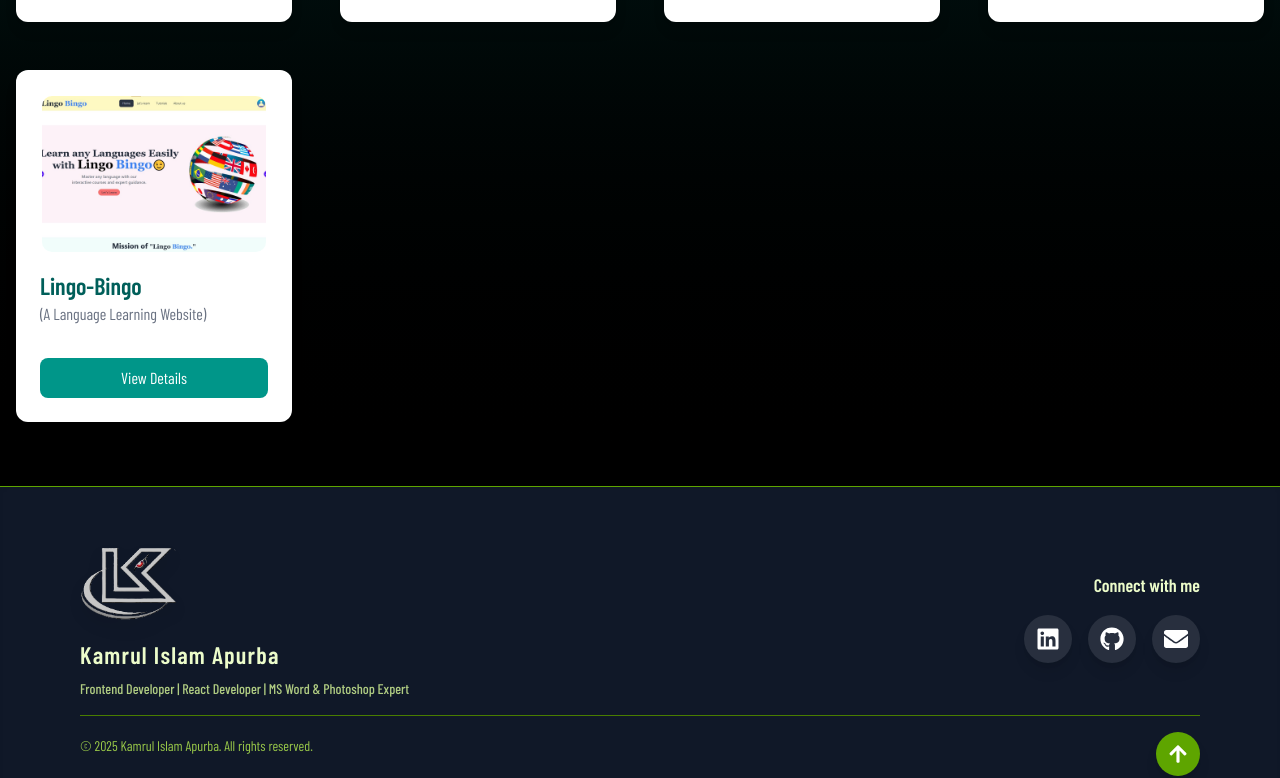
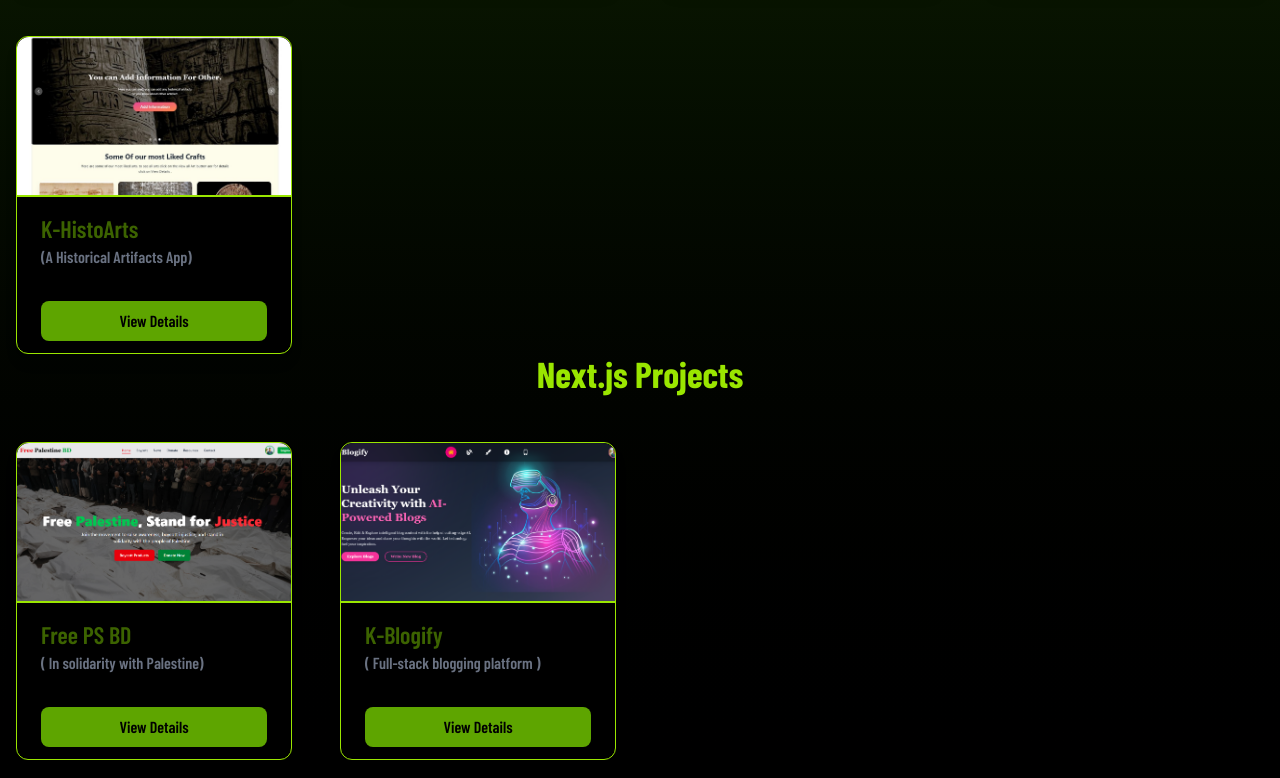
Before and after one commit to kamrul2006/-codes-raft-jt, a React (Vite) app: page /projects in a window 1280 px wide. Shown: the part 546-1324 px from the top of the page. Built offline with nearby package versions, Linux system fonts and the light colour scheme; a web font is replaced by a local one.

Commit message:
Project page added

```diff
--- a/src/Components/Home/ProjectsSection.jsx
+++ b/src/Components/Home/ProjectsSection.jsx
@@ -56,14 +56,14 @@ const projects = [
 const ProjectCard = ({ project }) => {
 
     return (
-        <div className="bg-white rounded-xl shadow-lg hover:shadow-2xl transition-all duration-300 ease-in-out w-full p-6">
+        <div className="bg-black border border-lime-400 rounded-xl shadow-lg hover:shadow-2xl transition-all duration-300 ease-in-out w-full p-6">
 
             <Fade duration={1500}>
                 <img src={project.image} alt={project.name} className="w-full h-40 object-cover rounded-xl mb-4 border-2" />
             </Fade>
 
-            <h3 className="text-2xl font-semibold text-lime-800">{project.name}</h3>
-            <h4 className="text-md text-gray-500 mb-4">{project.nameDis}</h4>
+            <h3 className="text-2xl font-semibold  text-lime-500">{project.name}</h3>
+            <h4 className="text-md text-gray-400 mb-4">{project.nameDis}</h4>
 
 
         </div>
@@ -74,7 +74,7 @@ const ProjectsSection = () => {
     return (
         <section id="portfolio" className="py-16 bg-gradient-to-b from-lime-950 to-black text-white">
             <h2 className="text-4xl font-bold text-lime-400 text-center mb-12">My Projects</h2>
-            <div className="grid grid-cols-1 sm:grid-cols-2 md:grid-cols-3 lg:grid-cols-4 gap-12 mx-4">
+            <div className="grid grid-cols-1  sm:grid-cols-2 md:grid-cols-3 lg:grid-cols-4 gap-12 mx-4">
                 {projects.map((project) => (
                     <ProjectCard key={project.name} project={project} />
                 ))}
@@ -82,7 +82,7 @@ const ProjectsSection = () => {
 
             <div className="flex items-center justify-center py-5 lg:py-10">
                 <Link to={'/projects'}
-                    className="py-2  px-5 lg:px-9 lg:text-lg rounded-full bg-lime-600 text-black hover:border-2 hover:bg-black transition hover:border-lime-600 hover:text-lime-600 flex items-center justify-center gap-3 hover:drop-shadow-2xl hover:drop-shadow-lime-950 font-semibold w-full lg:w-fit mx-4">
+                    className="py-2  px-5 lg:px-9 lg:text-lg rounded-full bg-lime-600 text-black hover:border-2 hover:bg-black transition hover:border-lime-600 hover:text-lime-600 flex items-center justify-center gap-3 hover:drop-shadow-2xl hover:drop-shadow-lime-950 font-semibold w-full lg:w-fit mx-">
                     See All Projects
                 </Link>
             </div>
--- a/src/Pages/AllProjectsPage.jsx
+++ b/src/Pages/AllProjectsPage.jsx
@@ -4,6 +4,8 @@ import pr2 from "/Projects/pr2.jpg";
 import pr4 from "/Projects/pr4.jpg";
 import pr5 from "/Projects/pr5.jpg";
 import pr6 from "/Projects/prX.png";
+import pp from "/Projects/pp.png";
+import px from "/Projects/px.png";
 import { Fade } from 'react-awesome-reveal';
 
 const projects = [
@@ -30,17 +32,6 @@ const projects = [
         futurePlans: ['Implementing AI-powered product recommendations', 'Adding support for multiple currencies'],
     },
     {
-        name: 'K-HistoArts',
-        nameDis: "(A Historical Artifacts App)",
-        image: pr4,
-        techStack: ['React', 'Node.js', 'TailwindCSS', 'React-Router', 'Firebase', "etc."],
-        description: 'This is a web application which allows users to browse historical artifacts, view details, and add their own entries.',
-        liveLink: 'https://k-histocraft.web.app/',
-        githubLink: 'https://github.com/kamrul2006/Histo-Arts',
-        challenges: ['Real-time updates synchronization', 'Designing an intuitive user interface', "Fully responsive"],
-        futurePlans: ['Adding collaboration features', 'Integrating with calendar apps'],
-    },
-    {
         name: 'K-Visa',
         nameDis: "(A Visa Navigator Platform)",
         image: pr2,
@@ -62,27 +53,67 @@ const projects = [
         challenges: ['Implementing Private Routes', 'Designing a responsive layout'],
         futurePlans: ['Adding a comment section', 'Implementing social media sharing'],
     },
+    {
+        name: 'K-HistoArts',
+        nameDis: "(A Historical Artifacts App)",
+        image: pr4,
+        techStack: ['React', 'Node.js', 'TailwindCSS', 'React-Router', 'Firebase', "etc."],
+        description: 'This is a web application which allows users to browse historical artifacts, view details, and add their own entries.',
+        liveLink: 'https://k-histocraft.web.app/',
+        githubLink: 'https://github.com/kamrul2006/Histo-Arts',
+        challenges: ['Real-time updates synchronization', 'Designing an intuitive user interface', "Fully responsive"],
+        futurePlans: ['Adding collaboration features', 'Integrating with calendar apps'],
+    },
+];
+
+const NextProjects = [
+    {
+        name: 'Free PS BD',
+        nameDis: "( In solidarity with Palestine)",
+        image: pp,
+        techStack: ['React', 'Next.js', 'Node.js', 'TailwindCSS', 'React-Router', 'Firebase', "etc."],
+        description: 'Free PS BD is a modern, responsive web application built with Next.js 15, providing real-time news, updates, and resources in solidarity with Palestine. Featuring seamless authentication, role-based access control, and a moderated article publishing system, it empowers communities with reliable information.',
+
+        liveLink: "https://free-ps-bd-next.vercel.app/",
+        githubLink: 'https://github.com/kamrul2006/FREE_PS_BD-Next.js-client',
+        challenges: ['Integrating payment gateway', 'Optimizing performance for large datasets', 'Admin, Moderator and User Role implementation'],
+        futurePlans: ['Implementing AI-powered product recommendations', 'Adding support for multiple currencies'],
+    },
+    {
+        name: 'K-Blogify',
+        nameDis: "( Full-stack blogging platform )",
+        image: px,
+        techStack: ['React', 'Next.js', 'Node.js', 'TailwindCSS', 'React-Router', 'Firebase', "etc."],
+        description: 'A modern full-stack blogging platform built with Next.js 15, Express.js, and MongoDB, designed for seamless content creation and management with full authentication support. Deployed on Vercel for frontend and Railway/Render for backend.',
+
+        liveLink: "https://k-blogify.vercel.app/",
+        githubLink: 'https://github.com/kamrul2006/K-Blogify-Next.js',
+        challenges: ['Integrating payment gateway', 'Optimizing performance for large datasets', 'Admin, Moderator and User Role implementation'],
+        futurePlans: ['Implementing AI-powered product recommendations', 'Adding support for multiple currencies'],
+    },
+
 ];
 
 const ProjectCard = ({ project }) => {
     const [showModal, setShowModal] = useState(false);
 
     return (
-        <div className="bg-white rounded-xl shadow-lg hover:shadow-2xl transition-all duration-300 ease-in-out w-full p-6">
+        <div className="bg-black border border-lime-400 rounded-xl shadow-lg hover:shadow-2xl transition-all duration-300 ease-in-out w-full font-semibold">
 
             <Fade duration={1500}>
-                <img src={project.image} alt={project.name} className="w-full h-40 object-cover rounded-xl mb-4 border-2" />
+                <img src={project.image} alt={project.name} className="w-full h-40 object-cover rounded-t-xl mb-4 border-b-2 border-lime-400" />
             </Fade>
+            <div className='px-6 pb-3'>
+                <h3 className="text-2xl font-semibold text-lime-800">{project.name}</h3>
+                <h4 className="text-md text-gray-500 mb-4  ">{project.nameDis}</h4>
 
-            <h3 className="text-2xl font-semibold text-teal-800">{project.name}</h3>
-            <h4 className="text-md text-gray-500 mb-4">{project.nameDis}</h4>
-
-            <button
-                className="bg-teal-600 text-white py-2 px-6 rounded-lg mt-4 w-full hover:bg-teal-700 transition-all duration-300"
-                onClick={() => setShowModal(true)}
-            >
-                View Details
-            </button>
+                <button
+                    className="bg-lime-600 text-black py-2 px-6 rounded-lg mt-4 w-full hover:bg-lime-700 transition-all duration-300  "
+                    onClick={() => setShowModal(true)}
+                >
+                    View Details
+                </button>
+            </div>
 
             {showModal && (
                 <div className="fixed inset-0 bg-black bg-opacity-60 flex justify-center items-center z-50">
@@ -91,16 +122,16 @@ const ProjectCard = ({ project }) => {
                             <img src={project.image} alt={project.name} className="w-full h-56 object-cover rounded-xl" />
                         </div>
 
-                        <h2 className="text-3xl font-semibold text-teal-800 mt-6">{project.name} <span className="text-lg text-gray-500">{project.nameDis}</span></h2>
+                        <h2 className="text-3xl font-semibold text-lime-800 mt-6">{project.name} <span className="text-lg text-gray-500">{project.nameDis}</span></h2>
                         <p className="mt-6 text-lg text-gray-700"><strong>Technology Stack:</strong> {project.techStack.join(', ')}</p>
                         <p className="mt-4 text-lg text-gray-700"><strong>Description:</strong> {project.description}</p>
 
                         <div className="flex gap-6 mt-6 justify-center">
-                            <a href={project.liveLink} target="_blank" rel="noopener noreferrer" className="bg-teal-600 text-white py-2 px-6 rounded-lg hover:bg-teal-700 transition duration-200">
+                            <a href={project.liveLink} target="_blank" rel="noopener noreferrer" className="bg-lime-600 text-white py-2 px-6 rounded-lg hover:bg-lime-700 transition duration-200">
                                 Live Project
                             </a>
 
-                            <a href={project.githubLink} target="_blank" rel="noopener noreferrer" className="bg-transparent border-2 border-teal-600 text-teal-600 py-2 px-6 rounded-lg hover:bg-teal-100 transition duration-200">
+                            <a href={project.githubLink} target="_blank" rel="noopener noreferrer" className="bg-transparent border-2 border-lime-600 text-lime-600 py-2 px-6 rounded-lg hover:bg-lime-100 transition duration-200">
                                 GitHub Repository
                             </a>
                         </div>
@@ -109,7 +140,7 @@ const ProjectCard = ({ project }) => {
                         <p className="mt-4 text-lg text-gray-700"><strong>Future Plans:</strong> {project.futurePlans.join(', ')}</p>
 
                         <button
-                            className="bg-teal-500 text-white py-2 px-6 rounded-lg mt-6 w-full hover:bg-teal-600 transition duration-200"
+                            className="bg-lime-500 text-white py-2 px-6 rounded-lg mt-6 w-full hover:bg-lime-600 transition duration-200"
                             onClick={() => setShowModal(false)}
                         >
                             Close
@@ -123,11 +154,18 @@ const ProjectCard = ({ project }) => {
 
 const AllProjectsPage = () => {
     return (
-        <section id="portfolio" className="py-16 bg-gradient-to-b from-teal-950 to-black text-white">
-            <h2 className="text-4xl font-bold text-teal-400 text-center mb-12">My Projects</h2>
+        <section id="portfolio" className="py-16 bg-gradient-to-b from-lime-950 to-black text-white">
+            <h2 className="text-4xl font-bold text-lime-400 text-center mb-12">Vite Projects</h2>
             <div className="grid grid-cols-1 sm:grid-cols-2 md:grid-cols-3 lg:grid-cols-4 gap-12 mx-4">
                 {projects.map((project) => (
                     <ProjectCard key={project.name} project={project} />
+                ))}
+            </div>
+
+            <h2 className="text-4xl font-bold text-lime-400 text-center mb-12">Next.js Projects</h2>
+            <div className="grid grid-cols-1 sm:grid-cols-2 md:grid-cols-3 lg:grid-cols-4 gap-12 mx-4">
+                {NextProjects.map((NextProject) => (
+                    <ProjectCard key={NextProject.name} project={NextProject} />
                 ))}
             </div>
         </section>
```
Also changed, not shown: public/Projects/pp.png (added), public/Projects/px.png (added).
